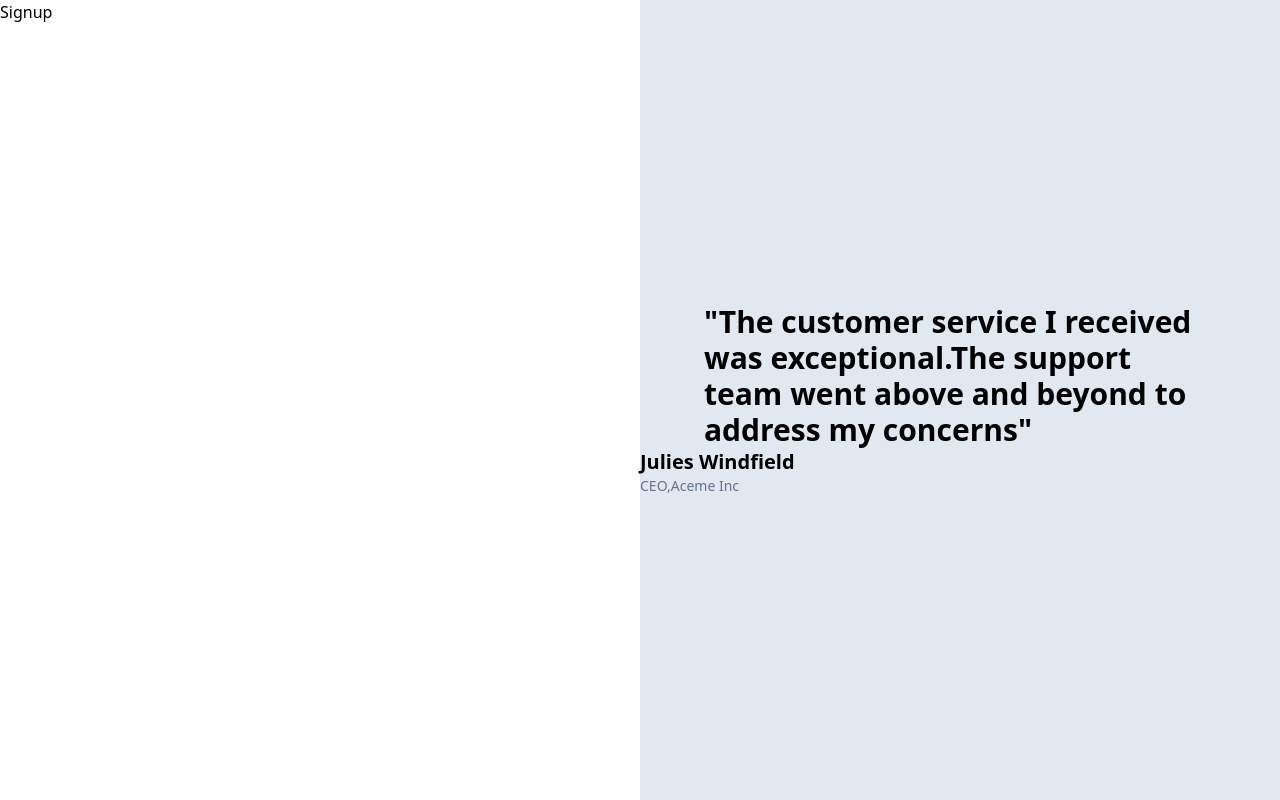
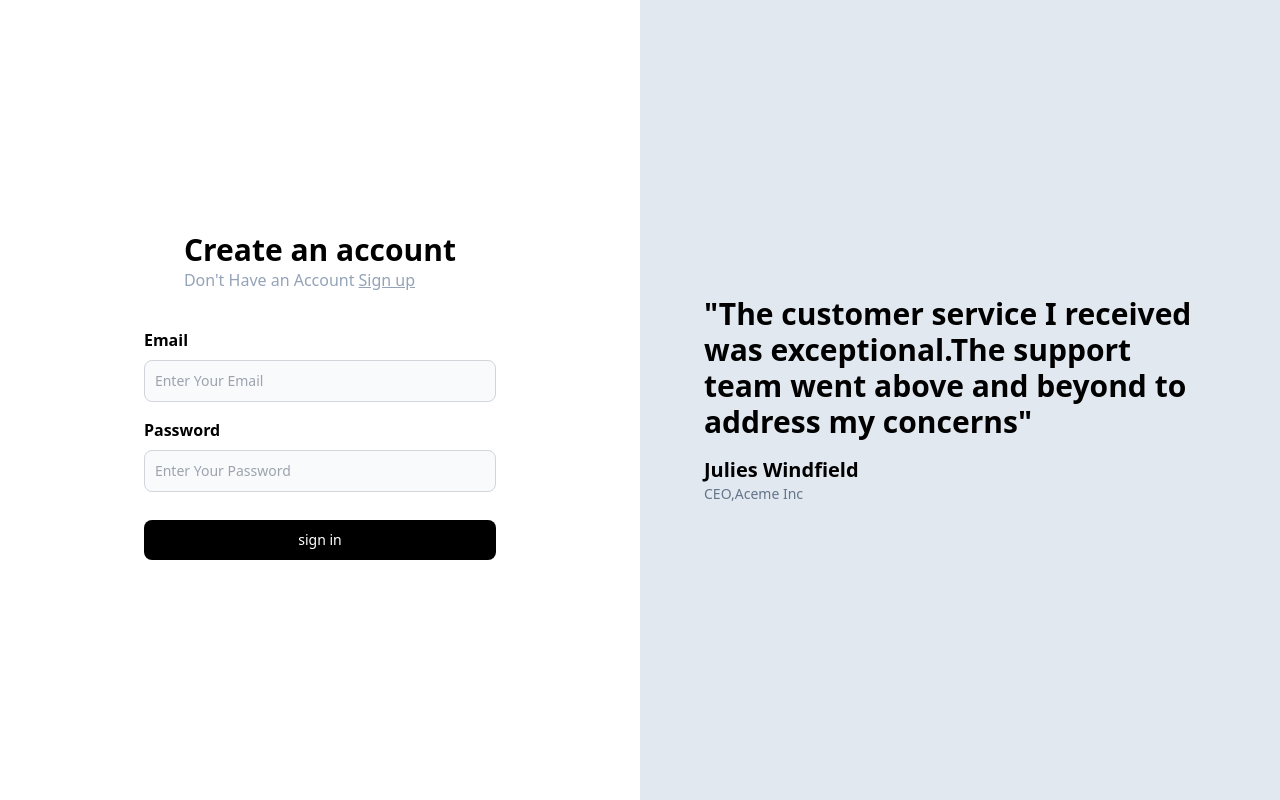
Before and after one commit to Sangam5756/Medium-Blog, a React (Vite) app in the folder Medium/frontend/: page /signin in a window 1280 px wide. Built offline with nearby package versions, Linux system fonts and the light colour scheme.

Commit message:
signin and signup Done

```diff
--- /dev/null
+++ b/Medium/frontend/src/components/Auth.tsx
@@ -0,0 +1,93 @@
+import React, { useState } from "react";
+import { Link, useNavigate } from "react-router-dom";
+import { signinInput, signupInput } from "@sangam5756/medium-common";
+import LabelInput from "./LabelInput";
+import axios from "axios";
+import { BACKEND_URL } from "../config";
+
+const Auth = ({ type }: { type: "signup" | "signin" }) => {
+  const [postInputs, setPostInputs] = useState<signupInput>({
+    name: "",
+    email: "",
+    password: "",
+  });
+  const navigate = useNavigate();
+  const sendRequest = async () => {
+    try {
+      const response = await axios.post(
+        `${BACKEND_URL}/api/v1/user/${type === "signup" ? "signup" : "signin"}`,
+        postInputs
+      );
+      const token = response.data.jwt;
+      localStorage.setItem("token", token);
+      navigate("/blogs");
+      console.log(token);
+    } catch (e) {
+      console.log("error occured", e);
+      alert("Error Occured");
+    }
+  };
+
+  return (
+    <div className="flex flex-col justify-center h-screen">
+      <div className="flex justify-center ">
+        <div className="flex flex-col gap-5">
+          <div className="px-10">
+            <div className="text-3xl font-bold">Create an account</div>
+
+            <div className="text-slate-400">
+              {type == "signin"
+                ? "Don't Have an Account"
+                : "Already have an account?"}
+              <Link
+                className="px-1 underline"
+                to={type === "signin" ? "/signup" : "/signin"}
+              >
+                {type === "signin" ? "Sign up" : "Sign in"}
+              </Link>
+            </div>
+          </div>
+
+          <div>
+            {type === "signup" ? (
+              <LabelInput
+                name="name"
+                placeholder="Enter Your username"
+                onChange={(e) => {
+                  setPostInputs((c) => ({ ...c, name: e.target.value }));
+                }}
+                label="Username"
+              />
+            ) : null}
+            <LabelInput
+              name="email"
+              placeholder="Enter Your Email"
+              onChange={(e) => {
+                setPostInputs((c) => ({ ...c, email: e.target.value }));
+              }}
+              label="Email"
+            />
+            <LabelInput
+              name="password"
+              placeholder="Enter Your Password"
+              onChange={(e) => {
+                setPostInputs((c) => ({ ...c, password: e.target.value }));
+              }}
+              label="Password"
+            />
+
+            <button
+              type="button"
+              onClick={sendRequest}
+              className="text-white w-full mt-7 bg-black hover:bg-gray-900 focus:outline-none focus:ring-4 focus:ring-gray-300 font-medium rounded-lg text-sm px-5 py-2.5 me-2 mb-2 dark:bg-gray-800 dark:hover:bg-gray-700 dark:focus:ring-gray-700 dark:border-gray-700"
+            >
+              {type == "signup" ? "sign up" : "sign in"}
+            </button>
+          </div>
+        </div>
+      </div>
+    </div>
+  );
+};
+
+export default Auth;
--- a/Medium/frontend/src/components/Label.tsx
+++ b/Medium/frontend/src/components/Label.tsx
@@ -1,22 +1,23 @@
-import React from "react";
+
 
 const Label = () => {
   return (
-    <div className=" bg-slate-200  h-screen flex flex-col justify-center">
+    <div className=" bg-slate-200   h-screen flex flex-col justify-center">
+      <div className="flex justify-center ">
+        <div className="max-w-lg">
+          <div className=" text-3xl font-bold ">
+            "The customer service I received was exceptional.The support team
+            went above and beyond to address my concerns"
+          </div>
 
-      <div className="flex justify-center">
-        <div className="max-w-lg text-3xl font-bold ">
-          "The customer service I received was exceptional.The support team went above and beyond to
-          address my concerns"
+          <div className="max-w-md text-left text-xl font-semibold mt-4">
+            Julies Windfield
+          </div>
+          <div className="max-w-md text-left text-sm text-slate-500 font-extralight ">
+            CEO,Aceme Inc
+          </div>
         </div>
       </div>
-
-
-        <div className="max-w-md text-left text-xl font-semibold">Julies Windfield</div>
-        <div className="max-w-md text-left text-sm text-slate-500 font-extralight ">CEO,Aceme Inc</div>
-
-
-
     </div>
   );
 };
--- /dev/null
+++ b/Medium/frontend/src/components/LabelInput.tsx
@@ -0,0 +1,41 @@
+import React, { ChangeEvent } from "react";
+
+interface LabelledInputType {
+  label: string;
+  placeholder: string;
+  onChange: (e: ChangeEvent<HTMLInputElement>) => void;
+  name: string;
+  type?: string;
+}
+
+const LabelInput = ({
+  label,
+  placeholder,
+  onChange,
+  name,
+  type,
+}: LabelledInputType) => {
+  return (
+    <div className="pt-4">
+      <label
+        htmlFor={name}
+        className="block mb-2 text-md font-bold text-black dark:text-white"
+      >
+        {label}
+      </label>
+      <input
+        type={type || "text"}
+        id={name}
+        name={name}
+        className="bg-gray-50 border border-gray-300
+         text-gray-900 text-sm rounded-lg focus:ring-blue-500
+          focus:border-blue-500 block w-full p-2.5"
+        placeholder={placeholder}
+        required
+        onChange={onChange}
+      />
+    </div>
+  );
+};
+
+export default LabelInput;
--- a/Medium/frontend/src/components/Signup.tsx
+++ /dev/null
@@ -1,9 +0,0 @@
-import React from 'react'
-
-const Signup = () => {
-  return (
-    <div>Signup</div>
-  )
-}
-
-export default Signup
--- /dev/null
+++ b/Medium/frontend/src/config.tsx
@@ -0,0 +1 @@
+export const BACKEND_URL = "https://backend.sangammunde3.workers.dev"
--- a/Medium/frontend/src/pages/Signin.tsx
+++ b/Medium/frontend/src/pages/Signin.tsx
@@ -1,15 +1,14 @@
-import React from "react";
-import Signup from "../components/Signup";
+import Auth from "../components/Auth";
 import Label from "../components/Label";
 
 const Signin = () => {
   return (
-    <div className="grid grid-cols-2">
+    <div className="grid grid-cols-1 lg:grid-cols-2">
       <div>
-        <Signup />
+        <Auth type="signin" />
       </div>
 
-      <div>
+      <div className="hidden lg:block">
         <Label />
       </div>
     </div>
--- a/Medium/frontend/src/pages/Signup.tsx
+++ b/Medium/frontend/src/pages/Signup.tsx
@@ -1,9 +1,18 @@
-import React from 'react'
+import Auth from "../components/Auth";
+import Label from "../components/Label";
 
 const Signup = () => {
   return (
-    <div>Signup</div>
-  )
-}
+    <div className="grid grid-cols-1 lg:grid-cols-2">
+      <div>
+        <Auth type="signup"/>
+      </div>
 
-export default Signup
+      <div className="hidden lg:block">
+        <Label />
+      </div>
+    </div>
+  );
+};
+
+export default Signup;
```
Also changed, not shown: 2 other files (tests, documents, lock files or other folders).
